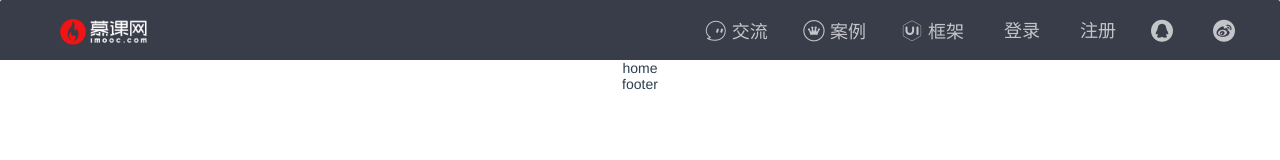
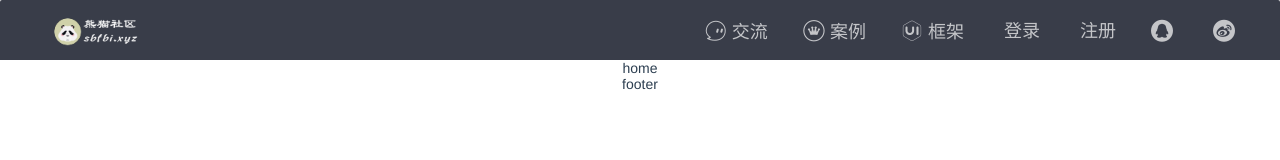
Before and after one commit to Limiandy/Panda_community, a Vue app in the folder client/front/pc_web_app/: page / in a window 1280 px wide. Shown: the top 160 px of the page. Built offline with nearby package versions, Linux system fonts and the light colour scheme.

Commit message:
修改logo图标

```diff
--- a/client/front/pc_web_app/src/components/Header/index.vue
+++ b/client/front/pc_web_app/src/components/Header/index.vue
@@ -3,7 +3,7 @@
     <div class="layui-nav">
       <div class="panda-logo">
         <div class="layui-nav-item"><a href="#" class="brand">
-          <img src="../../assets/images/logo-2.png" alt="">
+          <img src="../../assets/images/logo-3.png" alt="">
         </a></div>
       </div>
       <ul class="panda-nav-list">
```
Also changed, not shown: client/front/pc_web_app/src/assets/images/logo-3.png (added), 1 other file (tests, documents, lock files or other folders).
